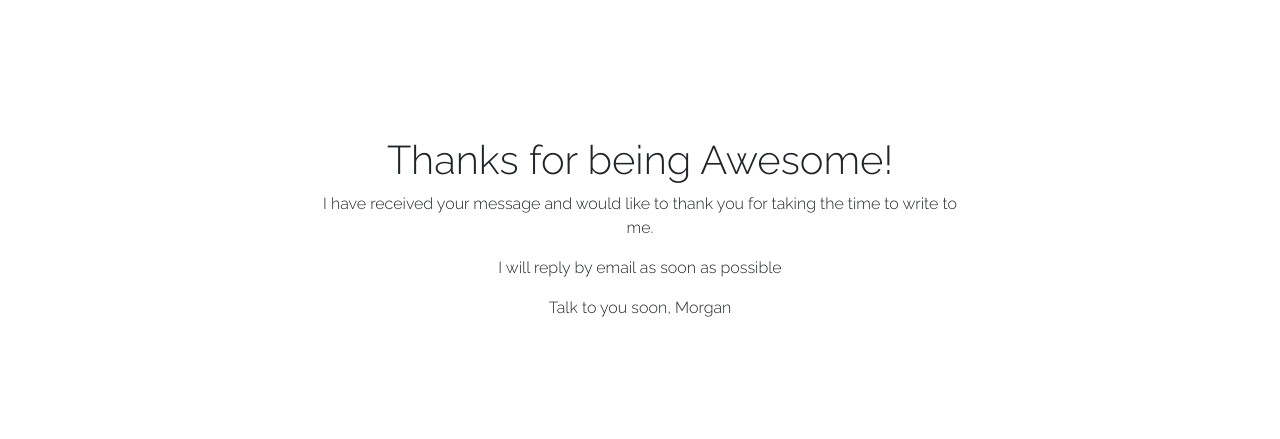
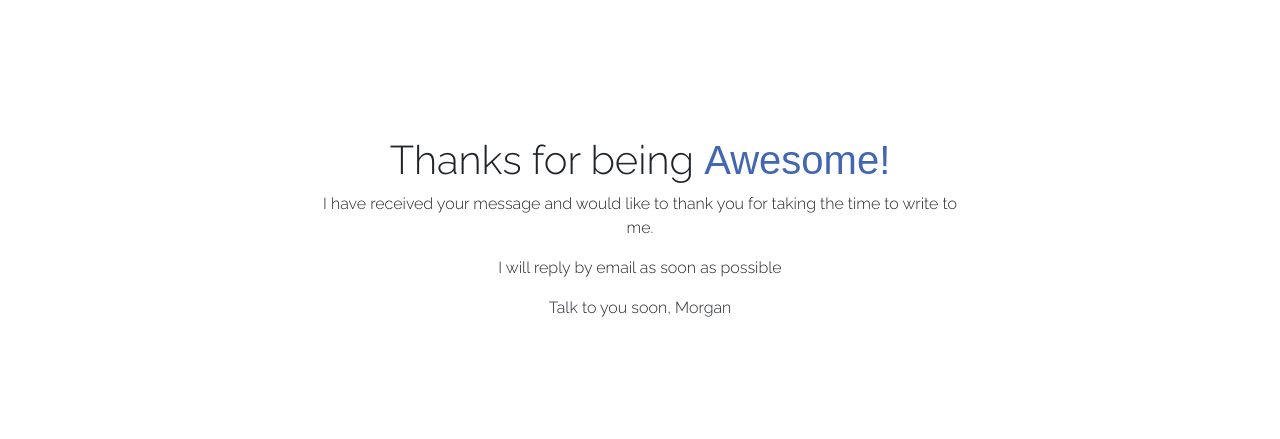
Before and after one commit to mpysys/portfolio-personal, a plain HTML site: page thankyou.html in a window 1280 px wide. Shown: the part 64-503 px from the top of the page. Drawn offline with nearby package versions, Linux system fonts and the light colour scheme.

Commit message:
Add comments on thank you and add span style

```diff
--- a/assets/css/style.css
+++ b/assets/css/style.css
@@ -492,11 +492,16 @@ footer .footnote .highlight {
     transform: translate(-50%, -50%);
     }
 
+#thanks span {
+    color: #4267B2;
+    font-family: 'raleway-bold', sans-serif;
+}
+
 /* Media queries  */
 
 /* For large screen sized from 1200px wide and down */
 
-@media screen and (min-width: 900px) {
+@media screen and (max-width: 900px) {
     #about-container {
         width: inherit;
        }
@@ -511,7 +516,7 @@ footer .footnote .highlight {
 }
 /* for medium screen sized from 800px wide and down */
 
-@media screen and (min-width: 800px) {
+@media screen and (max-width: 800px) {
     #about-container {
         width: inherit;
        }
@@ -531,7 +536,7 @@ footer .footnote .highlight {
 
 /* for smaller screens  */
 
-@media screen and (min-width: 375px) {
+@media screen and (max-width: 375px) {
     #about-container {
      flex-direction: column;
      width: inherit;
--- a/thankyou.html
+++ b/thankyou.html
@@ -44,12 +44,16 @@
                     </div>
                   </nav>
         </header>
+
+        <!-- THANK YOU MESSAGE -->
         <section id="thanks">
-            <h1>Thanks for being <span>Awesome!</span></h1>
+            <h1>Thanks for being <span id="awesome">Awesome!</span></h1>
             <p>I have received your message and would like to thank you for taking the time to write to me.</p>
             <p>I will reply by email as soon as possible</p>
             <p>Talk to you soon, Morgan</p>
         </section>
+
+        <!-- FOOTER -->
         <footer id="footer-thanks">
             <ul class="social-networks">
                 <li><a href="https://www.facebook.com/mmdaghe/" target="_blank"><i class="fab fa-facebook"></i></a></li>
```
